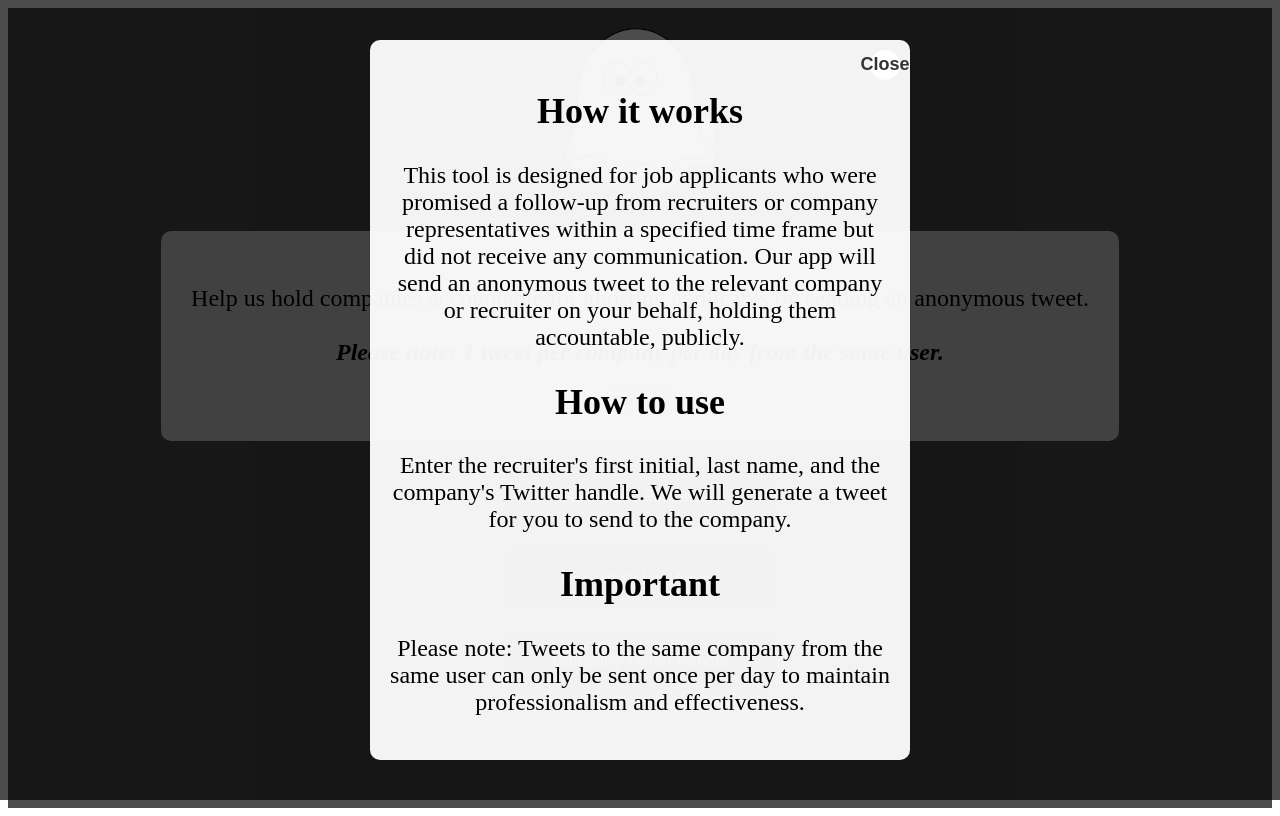
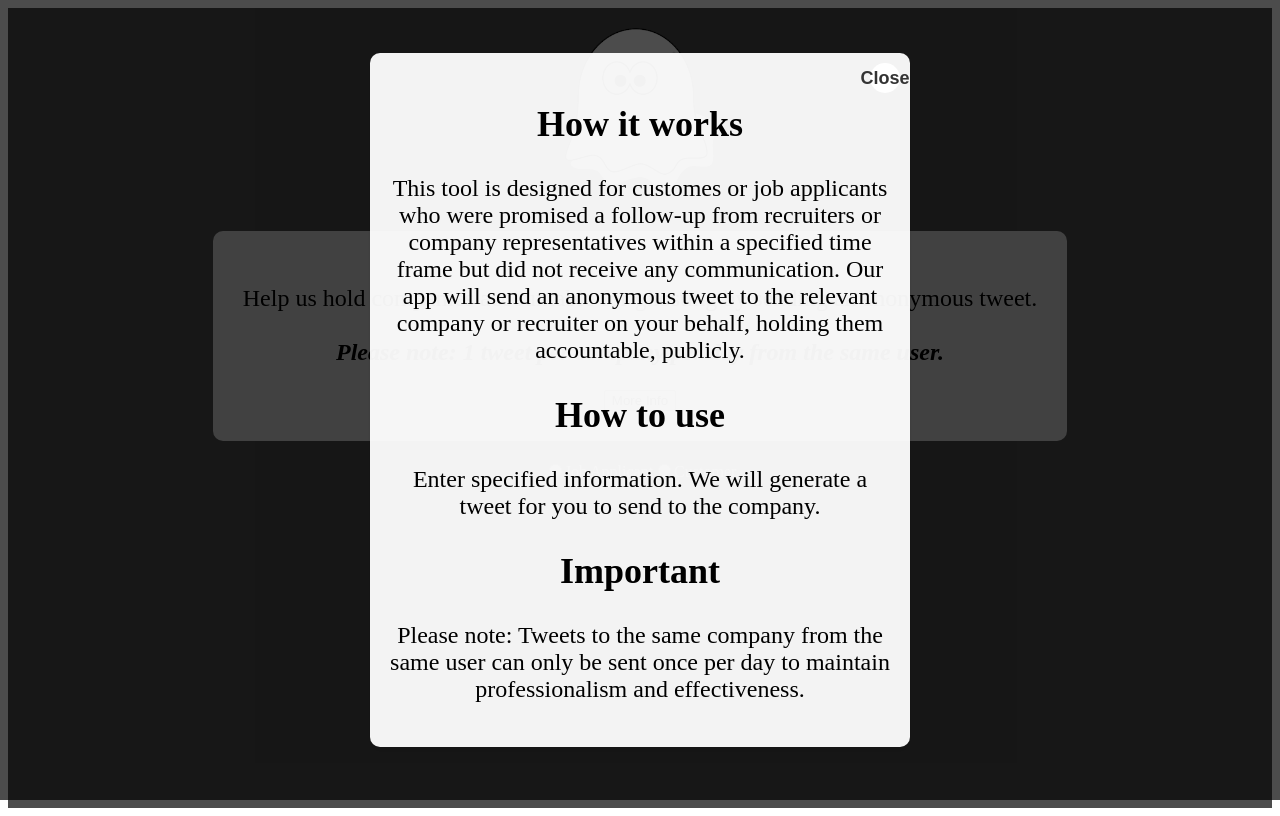
Before and after one commit to BigPhatNerd/ghost_mane, a React (Vite) app in the folder app/client/: page / in a window 1280 px wide. Both pictures are taken after a click on the button "More Info". Built offline with nearby package versions, Linux system fonts and the light colour scheme.

Commit message:
I wonder how well this will work. Keep an eye out async problems

```diff
--- a/app/client/src/App.css
+++ b/app/client/src/App.css
@@ -60,6 +60,21 @@ p {
   color: #ffffff;
 }
 
+.hide-on-mobile {
+  display: block;
+}
+
+.role-selection {
+  color: white;
+}
+
+@media (max-width: 600px) {
+  /* Adjust this value based on your design requirements */
+  .hide-on-mobile {
+    display: none;
+  }
+}
+
 input[type="text"] {
   padding: 10px;
   font-size: 16px;
--- a/app/client/src/App.jsx
+++ b/app/client/src/App.jsx
@@ -17,6 +17,7 @@ function App() {
   const [isMessageVisible, setIsMessageVisible] = useState(false);
   const [message, setMessage] = useState("");
   const [isModalOpen, setModalOpen] = useState(false);
+  const [type, setType] = useState("");
 
   const handleFirstInitialChange = (e) => {
     const value = e.target.value.toUpperCase();
@@ -113,52 +114,25 @@ function App() {
         lastName,
         twitterHandle,
       });
-
+      console.log({ responseData: response.data });
       if (response.data.success) {
         setSubmissionMessage(response.data);
         setShowCard(true);
         setFirstInitial("");
         setLastName("");
         setTwitterHandle("");
-      } else if (
-        !response.data.success &&
-        response.data.message ===
-          "You can only tweet a specific company once every 24 hours"
-      ) {
-        messageWithTimeout(
-          "You can only tweet a specific company once every 24 hours",
-          5000
-        );
-      } else if (
-        !response.data.success &&
-        response.data.message ===
-          "Twitter client unavailable. Please try again later."
-      ) {
-        messageWithTimeout(
-          "Twitter client unavailable. Please try again later.",
-          5000
-        );
       } else {
-        messageWithTimeout(
-          "There was an error sending your tweet. Please try again later.",
-          5000
-        );
+        messageWithTimeout(response.data.message, 5000);
       }
+
       setIsSubmitting(false);
     } catch (error) {
-      if (error.response) {
-        const serverMessage =
-          error.response.data || "There was an error processing your request.";
-        messageWithTimeout(serverMessage, 5000);
-      } else {
-        console.error("There was a problem with your Axios operation:", error);
-
-        messageWithTimeout(
-          "There was an error sending your tweet. Please try again later.",
-          5000
-        );
-      }
+      const errorMessage =
+        error.response?.data?.message || "An unexpected server error occurred";
+      messageWithTimeout(errorMessage, 5000);
+    } finally {
       setIsSubmitting(false);
+      setType("");
     }
   };
 
@@ -176,22 +150,22 @@ function App() {
           frame but did not receive any communication. Our app will send an
           anonymous tweet to the relevant company or recruiter on your behalf,
           holding them accountable, publicly. */}
-          Help us hold companies accountable for ghosting applicants by sending
-          an anonymous tweet.
+          Help us hold companies accountable for ghosting by sending an
+          anonymous tweet.
           <Modal isOpen={isModalOpen} onClose={toggleModal}>
             <div>
               <h2>How it works</h2>
               <p>
-                This tool is designed for job applicants who were promised a
-                follow-up from recruiters or company representatives within a
-                specified time frame but did not receive any communication. Our
-                app will send an anonymous tweet to the relevant company or
-                recruiter on your behalf, holding them accountable, publicly.
+                This tool is designed for customes or job applicants who were
+                promised a follow-up from recruiters or company representatives
+                within a specified time frame but did not receive any
+                communication. Our app will send an anonymous tweet to the
+                relevant company or recruiter on your behalf, holding them
+                accountable, publicly.
               </p>
               <h2>How to use</h2>
               <p>
-                Enter the recruiter's first initial, last name, and the
-                company's Twitter handle. We will generate a tweet for you to
+                Enter specified information. We will generate a tweet for you to
                 send to the company.
               </p>
               <h2>Important</h2>
@@ -212,14 +186,41 @@ function App() {
             </b>
           </em>
         </p>
+        <div className="hide-on-mobile">
           <button onClick={toggleModal}>More Info</button>
         </div>
+      </div>
       {console.log({ message })}
-      {(isMessageVisible || message) && (
-        <div className="error-response">{message}</div>
-      )}
+      {isMessageVisible && <div className="error-response">{message}</div>}
+      <div className="role-selection">
+        <label>
+          <input
+            type="radio"
+            name="type"
+            value="applicant"
+            checked={type === "applicant"}
+            onChange={() => setType("applicant")}
+          />
+          Job Applicant
+        </label>
+        <label>
+          <input
+            type="radio"
+            name="type"
+            value="customer"
+            checked={type === "customer"}
+            onChange={() => setType("customer")}
+          />
+          Customer
+        </label>
+        <br />
+        <br />
+      </div>
+      {type && (
         <form className="input-container" onSubmit={handleSubmit}>
           <div className="input-container">
+            {type === "applicant" && (
+              <>
                 <input
                   type="text"
                   placeholder="Recruiter's First Initial"
@@ -237,13 +238,18 @@ function App() {
                   maxLength="50"
                   onChange={handleLastNameChange}
                 />
+              </>
+            )}
             {errors.lastName && <div className="error">{errors.lastName}</div>}
+
+            {type && (
               <input
                 type="text"
                 placeholder="Company Twitter Handle"
                 value={twitterHandle}
                 onChange={handleTwitterHandleChange}
               />
+            )}
             {errors.twitterHandle && (
               <div className="error">{errors.twitterHandle}</div>
             )}
@@ -257,6 +263,7 @@ function App() {
             </button>
           </div>{" "}
         </form>
+      )}
 
       {!submissionMessage?.success && submissionMessage?.tweetResponse && (
         <div className="error-response">{message}</div>
@@ -286,19 +293,4 @@ function App() {
   );
 }
 
-{
-  /* <script
-  data-name="BMC-Widget"
-  data-cfasync="false"
-  src="https://cdnjs.buymeacoffee.com/1.0.0/widget.prod.min.js"
-  data-id="ghostMane"
-  data-description="Support me on Buy me a coffee!"
-  data-message=""
-  data-color="#5F7FFF"
-  data-position="Right"
-  data-x_margin="18"
-  data-y_margin="18"
-></script>; */
-}
-
 export default App;
--- a/middleware/checkTweetTiming.js
+++ b/middleware/checkTweetTiming.js
@@ -16,6 +16,7 @@ const checkTweetTiming = async (req, res, next) => {
     });
 
     if (recentTweet) {
+      console.log("\n\n\n\n Is this an issue?");
       return res.status(403).json({
         success: false,
         message: "You can only tweet a specific company once every 24 hours",
```
Also changed, not shown: models/RepliedTweet.js (+17 -1 lines), routes/twitterActions.js (+24 -12 lines), tweetArrays/index.js (+8 -7 lines), utils/twitterClient.js (+6 -19 lines). Lines whose indentation alone changed are shown as unchanged.
